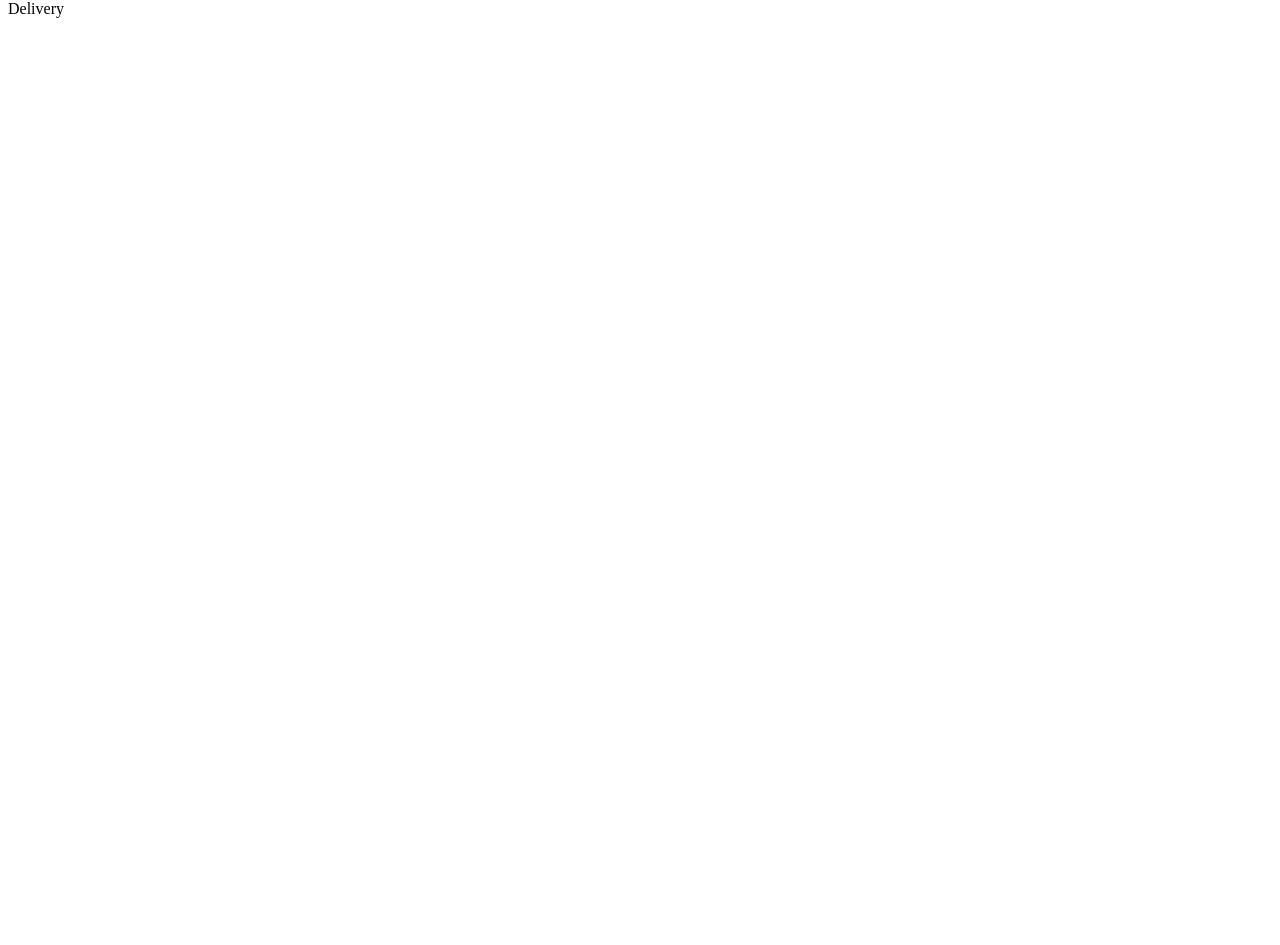
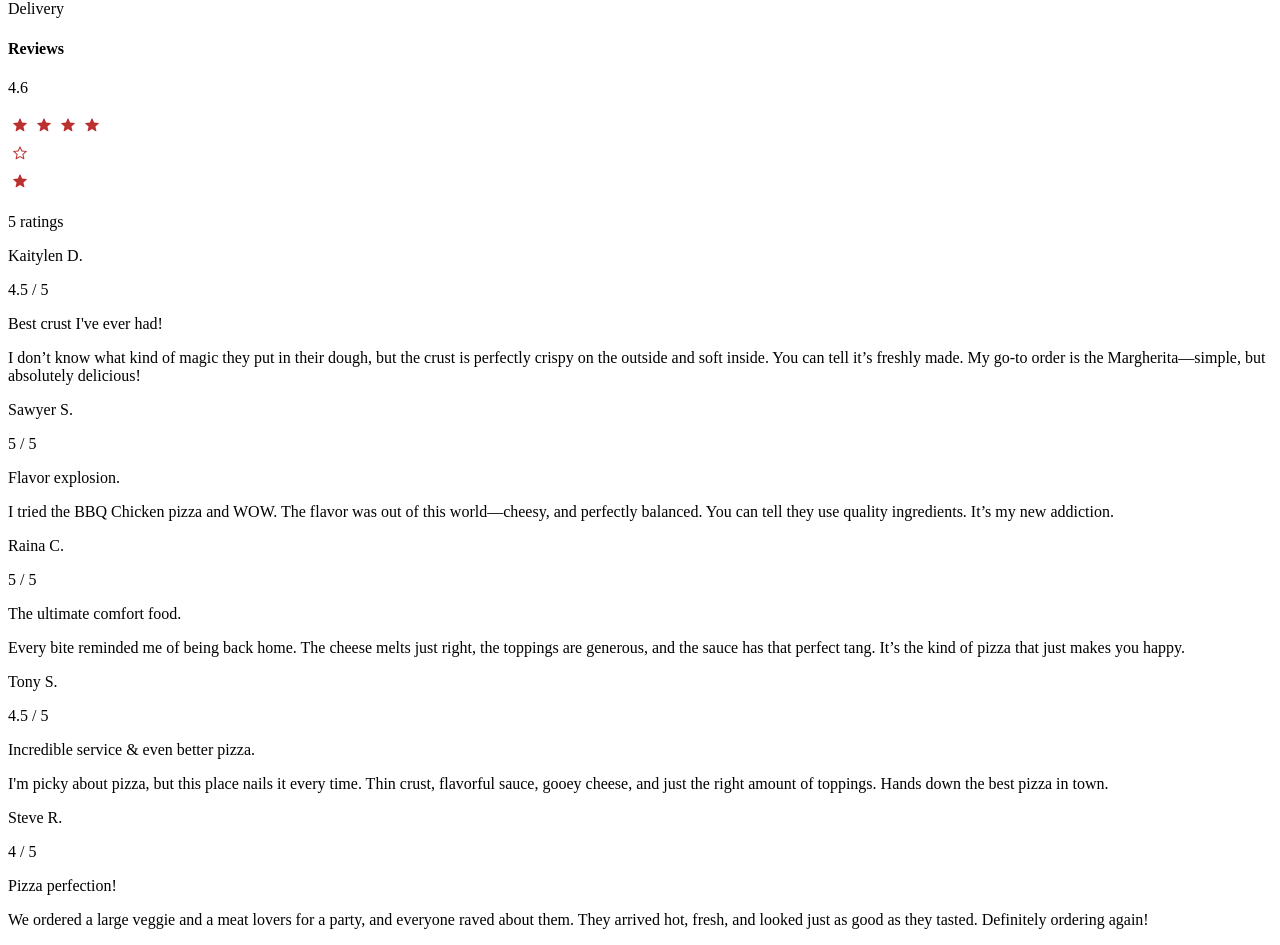
Before and after one commit to Ranica10/pizza-resteraunt, a Vue app in the folder pizza-resteraunt/: page / in a window 1280 px wide. Shown: the part 2655-3600 px from the top of the page. Before the commit the page ends 3097 px from the top, so only its background shows below. Built offline with nearby package versions, Linux system fonts and the light colour scheme; the HTML template or start-up script is replaced by a standard one.

Commit message:
base code

```diff
--- a/pizza-resteraunt/src/App.vue
+++ b/pizza-resteraunt/src/App.vue
@@ -4,6 +4,7 @@ import Navbar from './components/Navbar.vue';
 import Intro from './components/sections/Intro.vue';
 import Highlights from './components/sections/Highlights.vue';
 import OrderSteps from './components/sections/OrderSteps.vue';
+import Reviews from './components/sections/Reviews.vue';
 
 </script>
 
@@ -15,6 +16,6 @@ import OrderSteps from './components/sections/OrderSteps.vue';
         <Highlights></Highlights>
         <div class="spacer" style="height:40px"></div>
         <OrderSteps></OrderSteps>
-        <div class="spacer" style="height:400px"></div>
+        <Reviews></Reviews>
     </div>
 </template>
--- /dev/null
+++ b/pizza-resteraunt/src/assets/data/Reviews.json
@@ -0,0 +1,32 @@
+[
+    {
+        "name": "Kaitylen D.",
+        "review": 4.5,
+        "review_title": "Best crust I've ever had!",
+        "review_description": "I don’t know what kind of magic they put in their dough, but the crust is perfectly crispy on the outside and soft inside. You can tell it’s freshly made. My go-to order is the Margherita—simple, but absolutely delicious!"
+    },
+    {
+        "name": "Sawyer S.",
+        "review": 5.0,
+        "review_title": "Flavor explosion.",
+        "review_description": "I tried the BBQ Chicken pizza and WOW. The flavor was out of this world—cheesy, and perfectly balanced. You can tell they use quality ingredients. It’s my new addiction."
+    },
+    {
+        "name": "Raina C.",
+        "review": 5.0,
+        "review_title": "The ultimate comfort food.",
+        "review_description": "Every bite reminded me of being back home. The cheese melts just right, the toppings are generous, and the sauce has that perfect tang. It’s the kind of pizza that just makes you happy."
+    },
+    {
+        "name": "Tony S.",
+        "review": 4.5,
+        "review_title": "Incredible service & even better pizza.",
+        "review_description": "I'm picky about pizza, but this place nails it every time. Thin crust, flavorful sauce, gooey cheese, and just the right amount of toppings. Hands down the best pizza in town."
+    },
+    {
+        "name": "Steve R.",
+        "review": 4.0,
+        "review_title": "Pizza perfection!",
+        "review_description": "We ordered a large veggie and a meat lovers for a party, and everyone raved about them. They arrived hot, fresh, and looked just as good as they tasted. Definitely ordering again!"
+    }
+]
--- /dev/null
+++ b/pizza-resteraunt/src/components/sections/Reviews.vue
@@ -0,0 +1,51 @@
+<script setup>
+import reviews from '/src/assets/data/Reviews.json';
+
+var totalReview = 0;
+
+for (let i = 0; i < reviews.length; i++) {
+    totalReview += reviews[i].review
+}
+
+const avgReview = totalReview / reviews.length
+
+// Stars
+var filledStars = Math.floor(avgReview)
+const remainder = avgReview % 1
+
+</script>
+
+<template>
+    <div class="reviews-section">
+        <h4>Reviews</h4>
+        <div class="header-wrapper">
+            <p class="avg-review">{{ avgReview }}</p>
+            <div class="review-summary">
+                <div class="review-stars">
+                    <svg class="filled-star" v-for="star in filledStars" xmlns="http://www.w3.org/2000/svg" width="24" height="24" viewBox="0 0 24 24">
+                        <path fill="#bd3030" d="m12 16.102l-3.63 2.192q-.16.079-.297.064q-.136-.016-.265-.094q-.13-.08-.196-.226t-.012-.319l.966-4.11l-3.195-2.77q-.135-.11-.178-.263t.019-.293t.165-.23q.104-.087.28-.118l4.216-.368l1.644-3.892q.068-.165.196-.238T12 5.364t.288.073t.195.238l1.644 3.892l4.215.368q.177.03.281.119q.104.088.166.229q.061.14.018.293t-.178.263l-3.195 2.77l.966 4.11q.056.171-.011.318t-.197.226q-.128.08-.265.095q-.136.015-.296-.064z" />
+                    </svg>
+                    <div class="unfilled-stars" style="width: calc(((5 - filledStars)) * 24px);">
+                        <svg class="unfilled-star" v-for="star in (5 - filledStars)" xmlns="http://www.w3.org/2000/svg" width="24" height="24" viewBox="0 0 24 24">
+                            <path fill="#bd3030" d="m8.85 16.825l3.15-1.9l3.15 1.925l-.825-3.6l2.775-2.4l-3.65-.325l-1.45-3.4l-1.45 3.375l-3.65.325l2.775 2.425zm3.15-.723l-3.63 2.192q-.16.079-.297.064q-.136-.016-.265-.094q-.13-.08-.196-.226t-.012-.319l.966-4.11l-3.195-2.77q-.135-.11-.178-.263t.019-.293t.165-.23q.104-.087.28-.118l4.216-.368l1.644-3.892q.068-.165.196-.238T12 5.364t.288.073t.195.238l1.644 3.892l4.215.368q.177.03.281.119q.104.088.166.229q.061.14.018.293t-.178.263l-3.195 2.77l.966 4.11q.056.171-.011.318t-.197.226q-.128.08-.265.095q-.136.015-.296-.064zm0-3.852" />
+                        </svg>
+                        <div class="remainder-star" v-if="remainder > 0" style="width: 12px;">
+                            <svg xmlns="http://www.w3.org/2000/svg" width="24" height="24" viewBox="0 0 24 24">
+                                <path fill="#bd3030" d="m12 16.102l-3.63 2.192q-.16.079-.297.064q-.136-.016-.265-.094q-.13-.08-.196-.226t-.012-.319l.966-4.11l-3.195-2.77q-.135-.11-.178-.263t.019-.293t.165-.23q.104-.087.28-.118l4.216-.368l1.644-3.892q.068-.165.196-.238T12 5.364t.288.073t.195.238l1.644 3.892l4.215.368q.177.03.281.119q.104.088.166.229q.061.14.018.293t-.178.263l-3.195 2.77l.966 4.11q.056.171-.011.318t-.197.226q-.128.08-.265.095q-.136.015-.296-.064z" />
+                            </svg>
+                        </div>
+                    </div>
+                </div>
+                <p class="total-reviews">{{ reviews.length }} ratings</p>
+            </div>
+        </div>
+        <div class="reviews-wrapper">
+            <div class="review" v-for="(review, index) in reviews">
+                <p>{{ review.name }}</p>
+                <p>{{ review.review }} / 5</p>
+                <p>{{ review.review_title }}</p>
+                <p>{{ review.review_description }}</p>
+            </div>
+        </div>
+    </div>
+</template>
--- /dev/null
+++ b/pizza-resteraunt/src/styles/components/sections/_reviews.scss
@@ -0,0 +1,80 @@
+.reviews-section {
+    display: flex;
+    align-items: center;
+    flex-direction: column;
+
+    min-height: calc(100vh - 72px);
+    position: relative;
+
+    h4 {
+        margin-top: 64px;
+    }
+
+    .header-wrapper {
+        margin-bottom: 32px;
+        gap: 20px;
+
+        display: flex;
+        flex-direction: row;
+        align-items: center;
+
+        font-family: $primary-font;
+
+        .avg-review {
+            font-size: 32px;
+        }
+
+        .review-summary {
+            display: flex;
+            flex-direction: column;
+            align-items: center;
+
+            .review-stars {
+                display: flex;
+                flex-direction: row;
+                width: 120px;
+
+                .unfilled-stars {
+                    display: flex;
+                    flex-direction: row;
+
+                    position: relative;
+                    overflow: hidden;
+                    height: 24px;
+
+                    .remainder-star {
+                        position: absolute;
+                        top: 0;
+                        left: 0;
+                        height: 24px;
+                        overflow: hidden;
+                    }
+                }
+            }
+
+            .total-reviews {
+                font-size: 20px;
+            }
+        }
+    }
+
+    .reviews-wrapper {
+        display: flex;
+        align-items: center;
+        justify-content: center;
+
+        flex-direction: row;
+        flex-wrap: wrap;
+        gap: 20px 24px;
+
+        margin: 0 64px;
+
+        .review {
+            width: 400px;
+            padding: 20px;
+
+            border-radius: 8px;
+            border: 2px solid $white;
+        }
+    }
+}
--- a/pizza-resteraunt/src/styles/global.scss
+++ b/pizza-resteraunt/src/styles/global.scss
@@ -5,6 +5,7 @@
 @import './components/sections/intro';
 @import './components/sections/highlights';
 @import './components/sections/ordersteps';
+@import './components/sections/reviews';
 
 :root {
   font-family: system-ui, Avenir, Helvetica, Arial, sans-serif;
```
